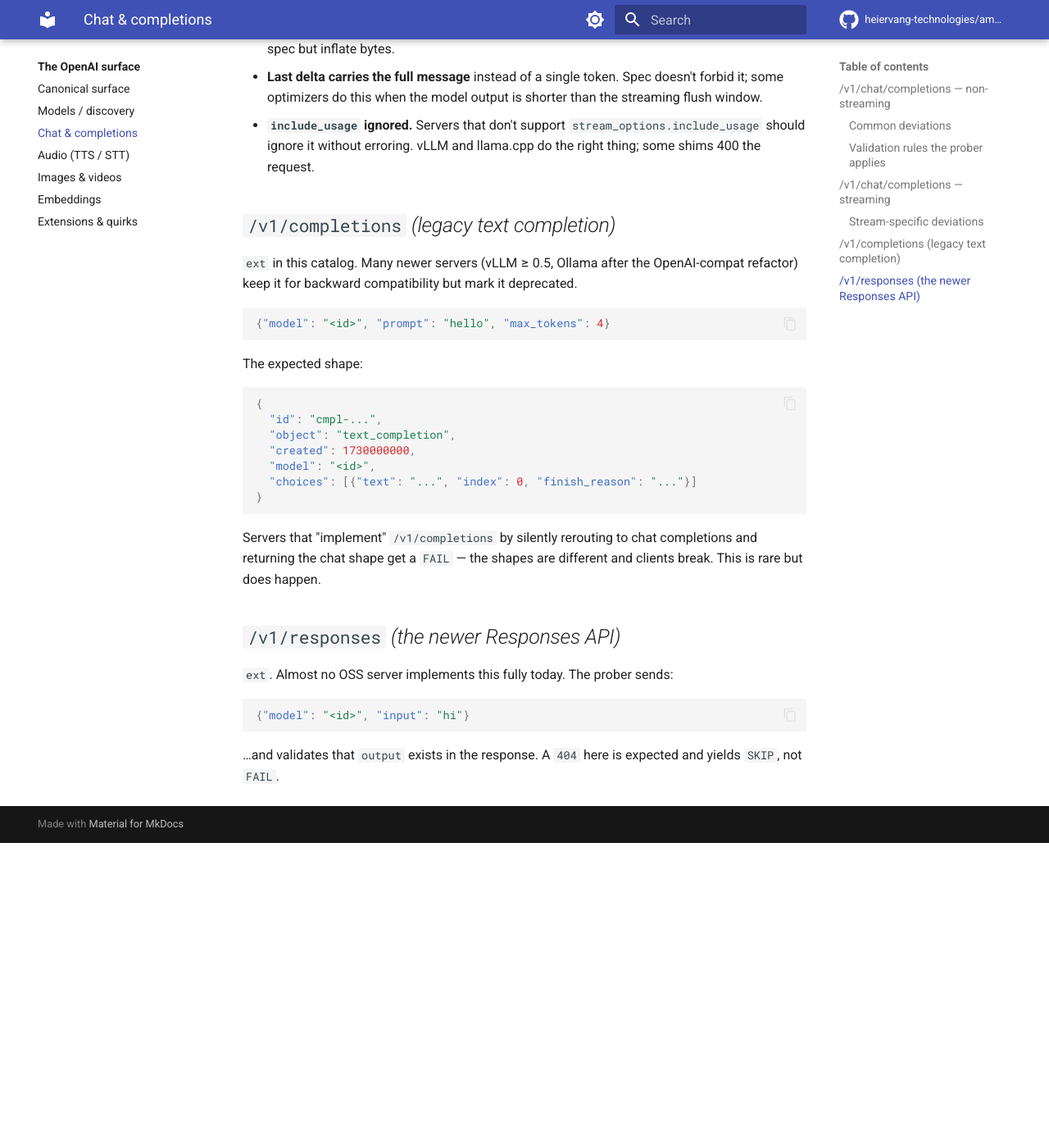
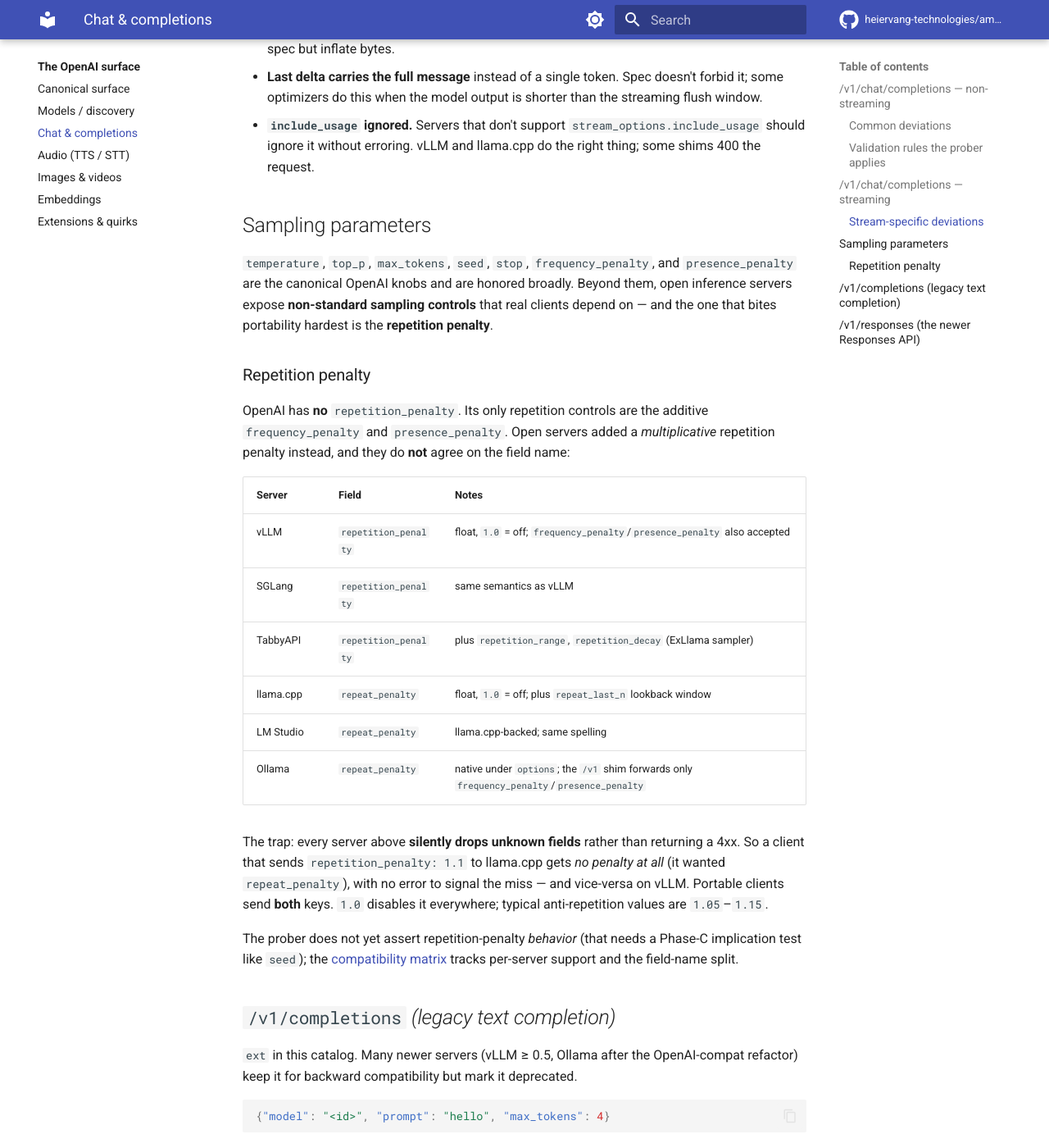
Before and after one commit to heiervang-technologies/am-i-openai-compatible, an MkDocs documentation site: the page built from docs/spec/chat.md, in a window 1280 px wide and 1400 px high, scrolled down 2139 px. Shown: the whole window at 82% size. Built offline with MkDocs 1.6.1 and Material for MkDocs 9.7.7, drawn with Linux system fonts in a browser that asks for light colours; comment, search, counter and statistics services are not loaded; before the commit the page ends 3167 px from its top, so only the background shows below that.

Commit message:
docs: document repetition penalty and sampling params (#92)
Open inference servers split on the repetition-penalty field name:
vLLM/SGLang/TabbyAPI use repetition_penalty; llama.cpp (and the
llama.cpp-backed LM Studio/Ollama) use repeat_penalty; OpenAI has
neither (frequency_penalty/presence_penalty only). Add a Sampling
parameters section to the chat spec, a Repetition penalty row to the
compatibility matrix feature-deviations table, and per-server notes on
the llama.cpp and vLLM implementation pages.

Co-authored-by: Markus <me@heiervang.tech>

```diff
--- a/docs/spec/chat.md
+++ b/docs/spec/chat.md
@@ -104,6 +104,42 @@
   `stream_options.include_usage` should ignore it without erroring.
   vLLM and llama.cpp do the right thing; some shims 400 the request.
 
+## Sampling parameters
+
+`temperature`, `top_p`, `max_tokens`, `seed`, `stop`, `frequency_penalty`,
+and `presence_penalty` are the canonical OpenAI knobs and are honored
+broadly. Beyond them, open inference servers expose **non-standard
+sampling controls** that real clients depend on — and the one that bites
+portability hardest is the **repetition penalty**.
+
+### Repetition penalty
+
+OpenAI has **no** `repetition_penalty`. Its only repetition controls are
+the additive `frequency_penalty` and `presence_penalty`. Open servers
+added a *multiplicative* repetition penalty instead, and they do **not**
+agree on the field name:
+
+| Server    | Field                | Notes                                                        |
+|-----------|----------------------|--------------------------------------------------------------|
+| vLLM      | `repetition_penalty` | float, `1.0` = off; `frequency_penalty`/`presence_penalty` also accepted |
+| SGLang    | `repetition_penalty` | same semantics as vLLM                                       |
+| TabbyAPI  | `repetition_penalty` | plus `repetition_range`, `repetition_decay` (ExLlama sampler) |
+| llama.cpp | `repeat_penalty`     | float, `1.0` = off; plus `repeat_last_n` lookback window     |
+| LM Studio | `repeat_penalty`     | llama.cpp-backed; same spelling                             |
+| Ollama    | `repeat_penalty`     | native under `options`; the `/v1` shim forwards only `frequency_penalty`/`presence_penalty` |
+
+The trap: every server above **silently drops unknown fields** rather
+than returning a 4xx. So a client that sends `repetition_penalty: 1.1`
+to llama.cpp gets *no penalty at all* (it wanted `repeat_penalty`), with
+no error to signal the miss — and vice-versa on vLLM. Portable clients
+send **both** keys. `1.0` disables it everywhere; typical anti-repetition
+values are `1.05`–`1.15`.
+
+The prober does not yet assert repetition-penalty *behavior* (that needs
+a Phase-C implication test like `seed`); the
+[compatibility matrix](../compatibility-matrix.md#feature-deviations-on-shared-endpoints)
+tracks per-server support and the field-name split.
+
 ## `/v1/completions` *(legacy text completion)*
 
 `ext` in this catalog. Many newer servers (vLLM ≥ 0.5, Ollama after
```
Also changed, not shown: CHANGELOG.md (+14 -0 lines), docs/compatibility-matrix.md (+8 -0 lines), docs/implementations/llama-cpp.md (+4 -0 lines), docs/implementations/vllm.md (+4 -0 lines).
